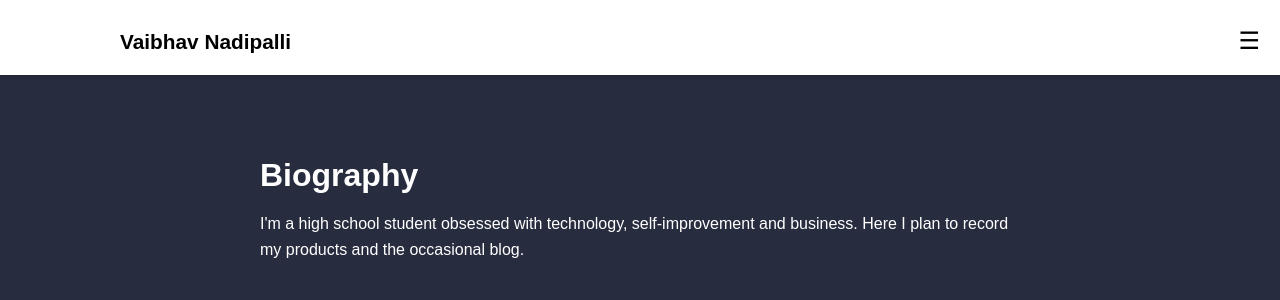
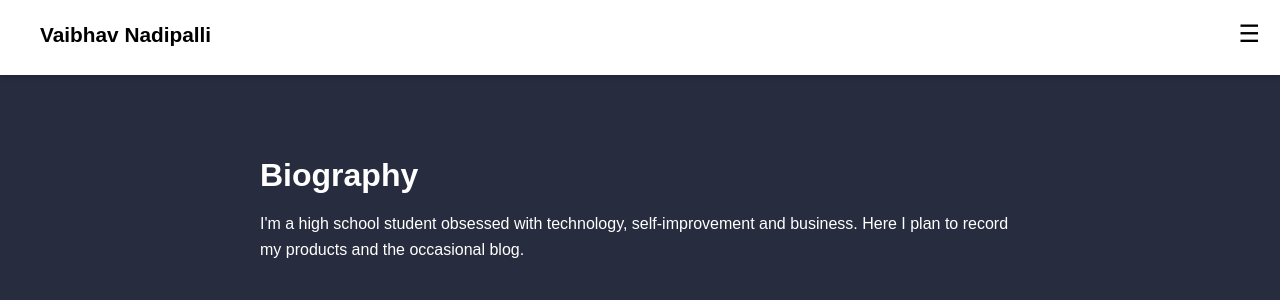
Before and after one commit to Vaibhav-Nadipalli/vaibhav-nadipalli.github.io, a Jekyll site: the page built from index.markdown, in a window 1280 px wide. Shown: the top 300 px of the page. Built offline with Jekyll 4.4.1, drawn with Linux system fonts in a browser that asks for light colours.

Commit message:
Update styles.css

```diff
--- a/assets/css/styles.css
+++ b/assets/css/styles.css
@@ -21,11 +21,11 @@
     color: #000; /* Black text */
     position: fixed;
     width: 100%;
-    top: 0;
+    top: 0; /* Adjusted to be at the very top */
     z-index: 1000;
-    padding: 15px 0; /* Vertical padding */
+    padding: 15px 0; /* Vertical padding decreased by 15 pixels */
     box-shadow: 0 2px 5px rgba(0,0,0,0.2);
-    height: 75px;
+    height: 75px; /* Decreased height by 15 pixels */
 }
 
 .nav-container {
@@ -38,19 +38,19 @@
 .nav-title {
     font-size: 1.3em; /* Font size */
     color: #000; /* Black color */
-    margin: 10px;
-    padding: 0;
-    margin-left: 100px;
+    margin: 0; /* Reset margin */
+    padding: 0; /* Reset padding */
+    margin-left: 20px; /* Increased margin for space from left edge */
 }
 
 .nav-toggle {
-    display: none;
+    display: none; /* Hide by default */
 }
 
 .nav-toggle-label {
     font-size: 1.5em;
     cursor: pointer;
-    margin-left: 50px;
+    margin-left: 20px; /* Increased margin between hamburger menu and title */
 }
 
 nav {
@@ -63,7 +63,7 @@
 }
 
 .nav-links li {
-    margin-left: 20px;
+    margin-left: 20px; /* Adjust margin for spacing */
 }
 
 .nav-links li:first-child {
@@ -73,8 +73,8 @@
 .nav-links li a {
     color: #000; /* Black text */
     text-decoration: none;
-    padding: 0px 15px;
-    transition: color 0.3s ease;
+    padding: 0px 15px; /* Adjusted padding */
+    transition: color 0.3s ease; /* Transition color only */
 }
 
 .nav-links li a:hover {
@@ -109,25 +109,25 @@
 /* Media query for mobile */
 @media (max-width: 768px) {
     .nav-container {
-        padding: 0 10px;
+        padding: 0 10px; /* Adjusted padding for mobile */
     }
 
     .nav-title {
-        font-size: 1.1em;
-        margin-left: 50px;
+        font-size: 1.1em; /* Smaller font size for mobile */
+        margin-left: 10px; /* Adjusted margin for mobile */
     }
 
     .nav-toggle-label {
-        margin-left: 5px;
+        margin-left: 10px; /* Adjusted margin for mobile */
     }
 
     nav {
         position: absolute;
-        top: 75px;
+        top: 37.5px; /* Adjusted top position for mobile (half of 75px) */
         left: 0;
         width: 100%;
-        background-color: #fff;
-        padding: 10px 0;
+        background-color: #fff; /* White background */
+        padding: 10px 0; /* Vertical padding */
         box-shadow: 0 2px 5px rgba(0,0,0,0.2);
     }
 
@@ -137,11 +137,14 @@
     }
 
     .nav-links li {
-        margin: 10px 0;
+        margin: 10px 0; /* Adjusted margin for mobile */
     }
 
     header {
-        position: relative; /* Change to relative positioning on mobile */
-        top: 60px; /* Add some space between header and top of viewport */
+        top: 0; /* Ensure header is at the top on mobile */
+    }
+
+    main {
+        margin-top: 75px; /* Adjust main content margin to accommodate fixed header on mobile */
     }
 }
```
